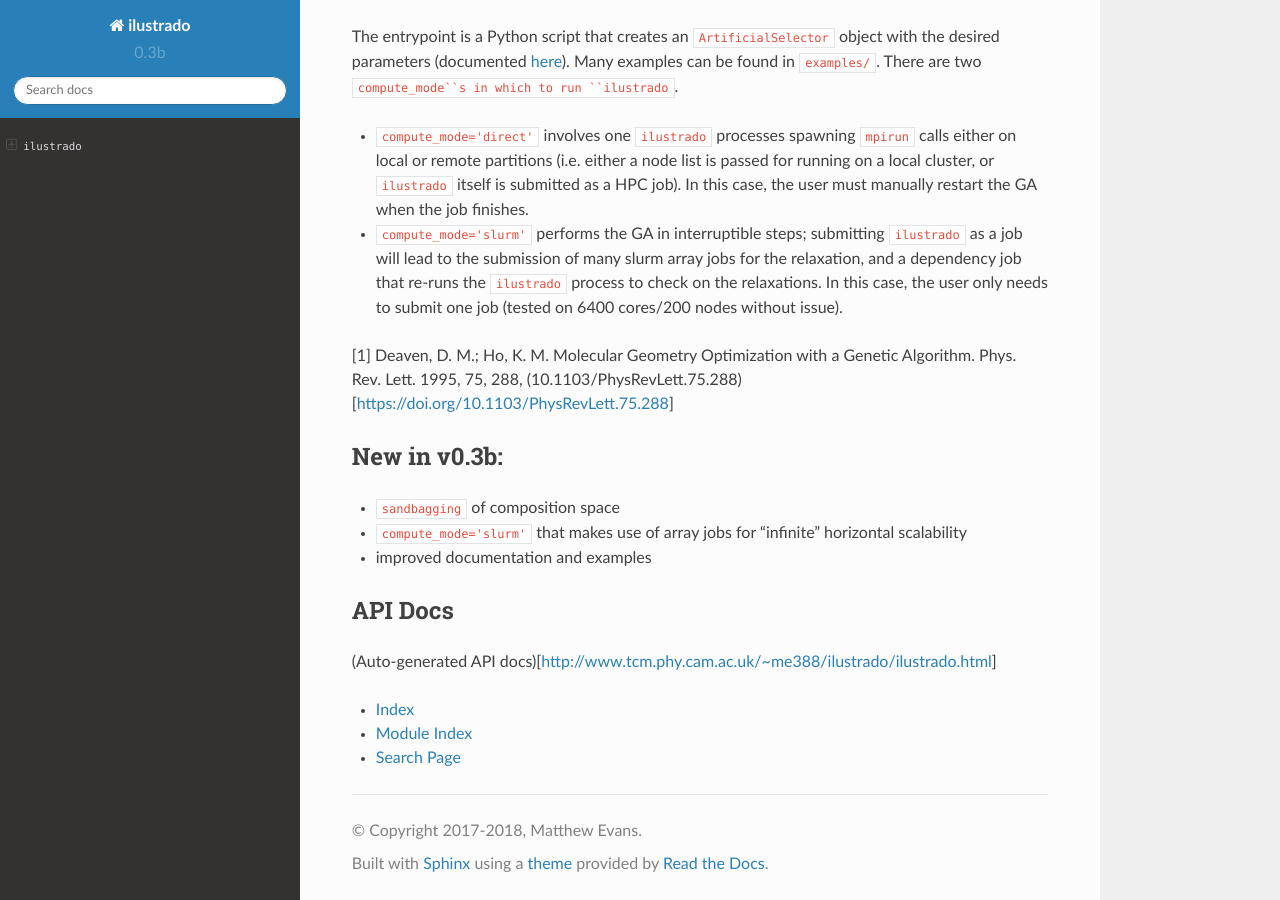
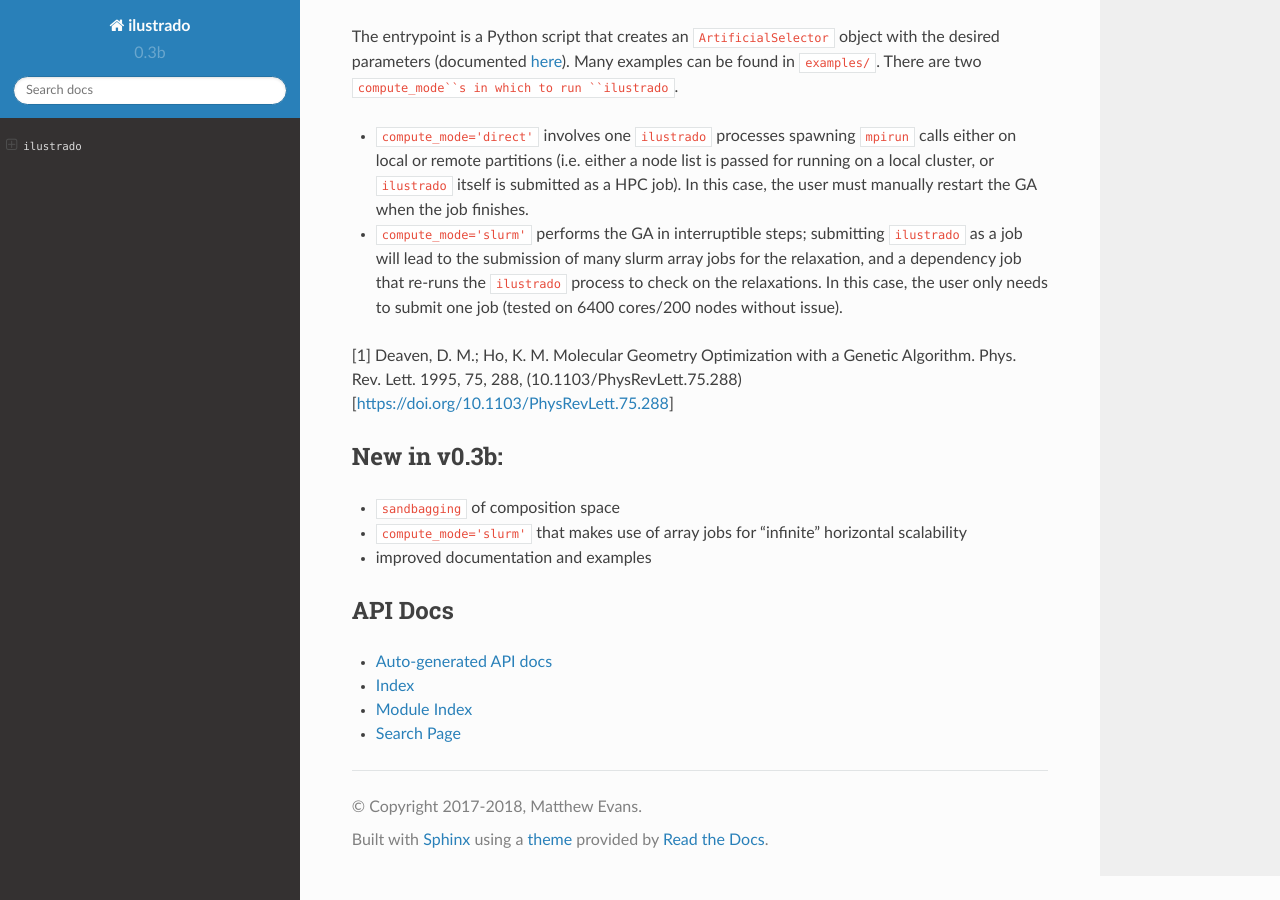
Before and after one commit to ml-evs/ilustrado, a Sphinx documentation site: the page built from docs/index.rst, in a window 1280 px wide and 900 px high, scrolled down 1016 px. Built offline with Sphinx 7.4.7 and the Read the Docs theme 2.0.0, drawn with Linux system fonts in a browser that asks for light colours.

Commit message:
Updated README and Sphinx conf

```diff
--- a/README.md
+++ b/README.md
@@ -32,4 +32,4 @@ The entrypoint is a Python script that creates an `ArtificialSelector` object wi
 
 ## API Docs
 
-(Auto-generated API docs)[http://www.tcm.phy.cam.ac.uk/~me388/ilustrado/ilustrado.html]
+- [Auto-generated API docs](http://www.tcm.phy.cam.ac.uk/~me388/ilustrado/ilustrado.html)
--- a/docs/conf.py
+++ b/docs/conf.py
@@ -34,8 +34,7 @@ sys.path.insert(0, os.path.abspath('..'))
 # ones.
 extensions = ['sphinx.ext.autodoc',
               'm2r',
-              'sphinxcontrib.napoleon',
-              'sphinx.ext.mathjax']
+              'sphinxcontrib.napoleon']
 
 # Add any paths that contain templates here, relative to this directory.
 templates_path = ['_templates']
```
